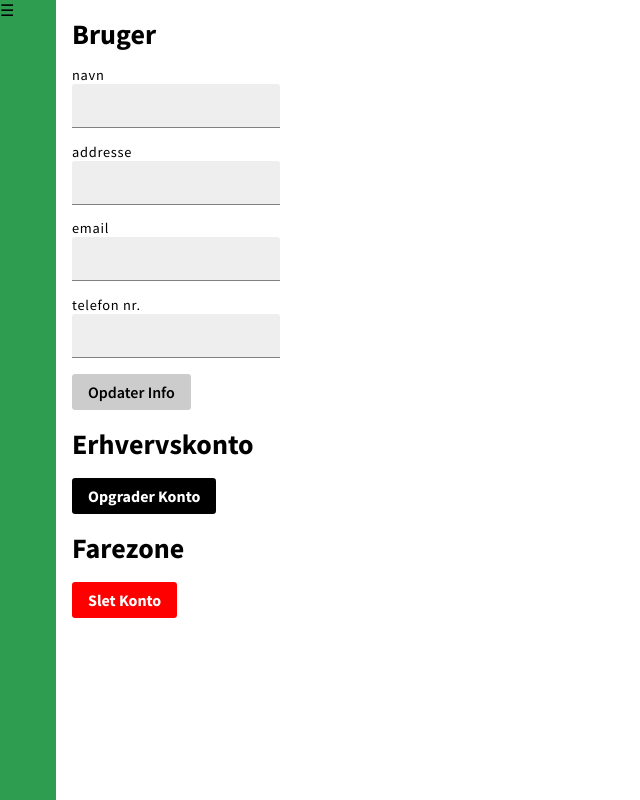
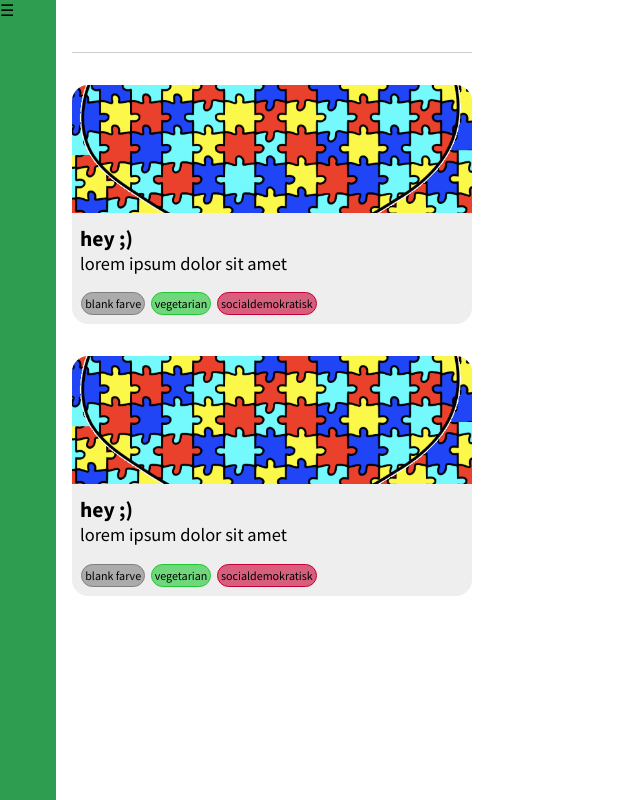
Before and after one commit to SimonFJ20/food-app, a plain HTML site: page concepts/frontend-draft/index.html in a window 1280 px wide. Shown: the whole page, without its empty margins (0-640 px from the left). Drawn offline with Linux system fonts and the light colour scheme.

Commit message:
food list

```diff
--- a/concepts/frontend-draft/index.html
+++ b/concepts/frontend-draft/index.html
@@ -8,13 +8,15 @@
     <link rel="preconnect" href="https://fonts.gstatic.com">
     <link href="https://fonts.googleapis.com/css2?family=Source+Sans+Pro:wght@400;600;700&display=swap" rel="stylesheet">
     <link rel="stylesheet" href="style.css">
+    <link rel="stylesheet" href="main-menu.css">
 </head>
 <body>
     <div id="sidebar">
         ☰
     </div>
 
-    <div class="menu">
+    <!-- settings menu design -->
+    <!-- <div class="menu">
 
         <h1>
             Bruger
@@ -42,6 +44,35 @@
 
         <button class="btn btn--warning">Slet Konto</button>
 
+    </div>-->
+    <!-- main screen design -->
+    <div class="menu">
+        <input id="food-search" type="search">
+        <div class="card">
+            <img class="card__image" src="autisme.png">
+            <div class="card__content">
+                <h3>hey ;)</h3>
+                <p>lorem ipsum dolor sit amet</p>
+                <div class="card__tag-container">
+                    <p class="card__tag">blank farve</p>
+                    <p class="card__tag card__tag--green">vegetarian</p>
+                    <p class="card__tag card__tag--red">socialdemokratisk</p>
+                </div>
+            </div>
+        </div>
+        <div class="card">
+            <img class="card__image" src="autisme.png">
+            <div class="card__content">
+                <h3>hey ;)</h3>
+                <p>lorem ipsum dolor sit amet</p>
+                <div class="card__tag-container">
+                    <p class="card__tag">blank farve</p>
+                    <p class="card__tag card__tag--green">vegetarian</p>
+                    <p class="card__tag card__tag--red">socialdemokratisk</p>
+                </div>
+            </div>
+        </div>
     </div>
+
 </body>
 </html>
--- /dev/null
+++ b/concepts/frontend-draft/main-menu.css
@@ -0,0 +1,69 @@
+#food-search {
+    background: #FFF;
+    border: none;
+    border-bottom: 1px solid #CCC;
+    padding: 0.5em;
+    width: 90%;
+    max-width: 400px;
+    margin-bottom: 2rem;
+    transition: all 0.1s linear;
+}
+#food-search:focus {
+    background: #F5F5F5;
+    outline: none;
+    border-bottom: 2px solid #CCC;
+    transition: all 0.1s linear;
+}
+
+.card {
+    background: #EEE;
+    width: 90%;
+    max-width: 400px;
+    border-radius: 1rem;
+    margin-bottom: 2rem;
+}
+.card__image {
+    width: 100%;
+    border-radius: 1rem 1rem 0 0;
+    height: 8rem;
+    object-fit: cover;
+}
+.card__content {
+    width: 100%;
+    padding: 0.5rem;
+}
+
+.card__content > h3 {
+    font-size: 1.35rem;
+}
+
+.card__content > p {
+    font-size: 1.15rem;
+}
+
+.card__tag-container {
+    width: 100%;
+    padding-top: 1em;
+}
+
+.card__tag {
+    display: inline-block;
+    font-size: 0.75rem;
+    margin: 0.1em;
+    padding: 0.25em;
+
+    background-color: rgba(127, 127, 127, 0.6);
+    border: 1px solid rgb(127, 127, 127);
+
+    border-radius: 1rem;
+}
+
+.card__tag--red {
+    background-color: rgba(200, 0, 50, 0.6);
+    border-color: rgb(200, 0, 50);
+}
+
+.card__tag--green {
+    background-color: rgba(30, 200, 50, 0.6);
+    border-color: rgb(30, 200, 50);
+}
```
Also changed, not shown: concepts/frontend-draft/autisme.png (added).
